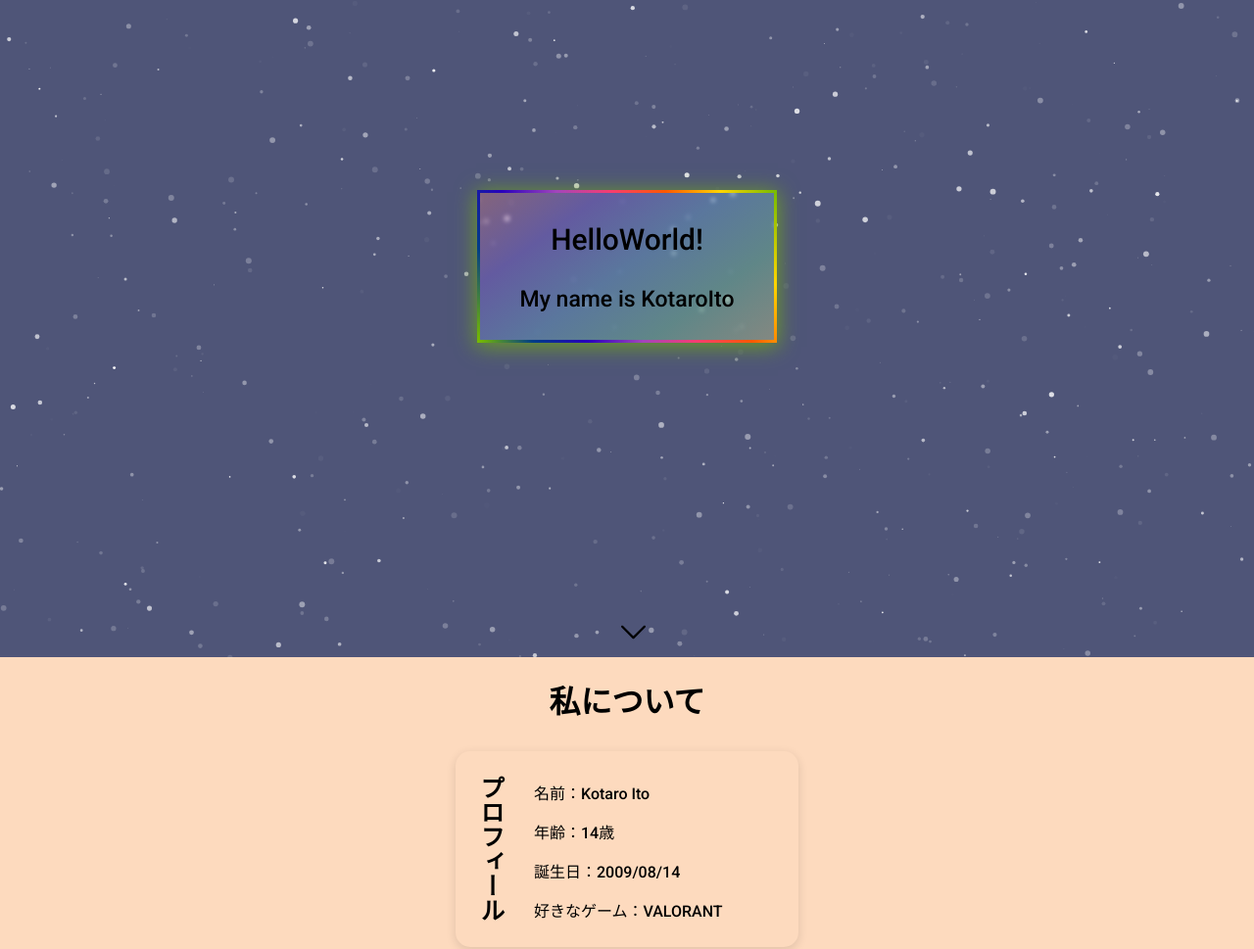
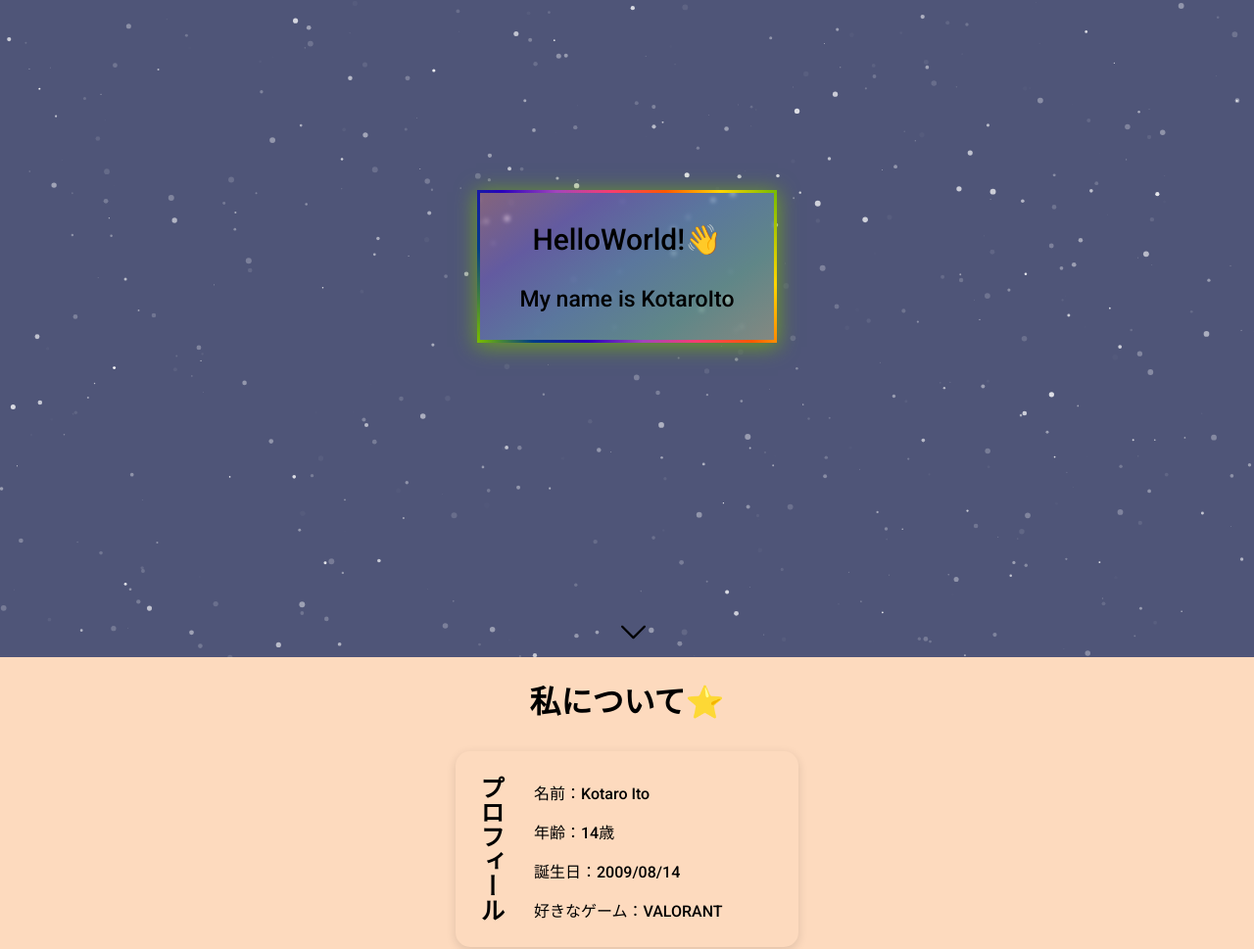
Before and after one commit to nikkou-0814/Portfolio-v4, a plain HTML site: page index.html in a window 1280 px wide. Shown: the part 128-1097 px from the top of the page at 98% size. Drawn offline with nearby package versions, Linux system fonts and the light colour scheme; animation ran at ten frames a second.

Commit message:
絵文字追加した

```diff
--- a/index.html
+++ b/index.html
@@ -42,7 +42,7 @@
 
     <div class="hello" id="hello-js">
         <div id="hello-tile-js"class="hello-tile">
-            <p style="font-size: 30px;">HelloWorld!</p>
+            <p style="font-size: 30px;">HelloWorld!👋</p>
             <p style="font-size: 23px;">My name is KotaroIto</p>
         </div>
         <div class="down" id="down-js">
@@ -51,7 +51,7 @@
     </div>
 
     <div class="about">
-        <h1 class="abouth">私について</h1>
+        <h1 class="abouth">私について⭐</h1>
         <div class="profile">
             <h1 class="about-1">プロフィール</h1>
             <p class="about-texts">名前：Kotaro Ito<br>年齢：14歳<br>誕生日：2009/08/14<br>好きなゲーム：VALORANT</p>
```
Also changed, not shown: styles/main.css (line endings or trailing spaces).
